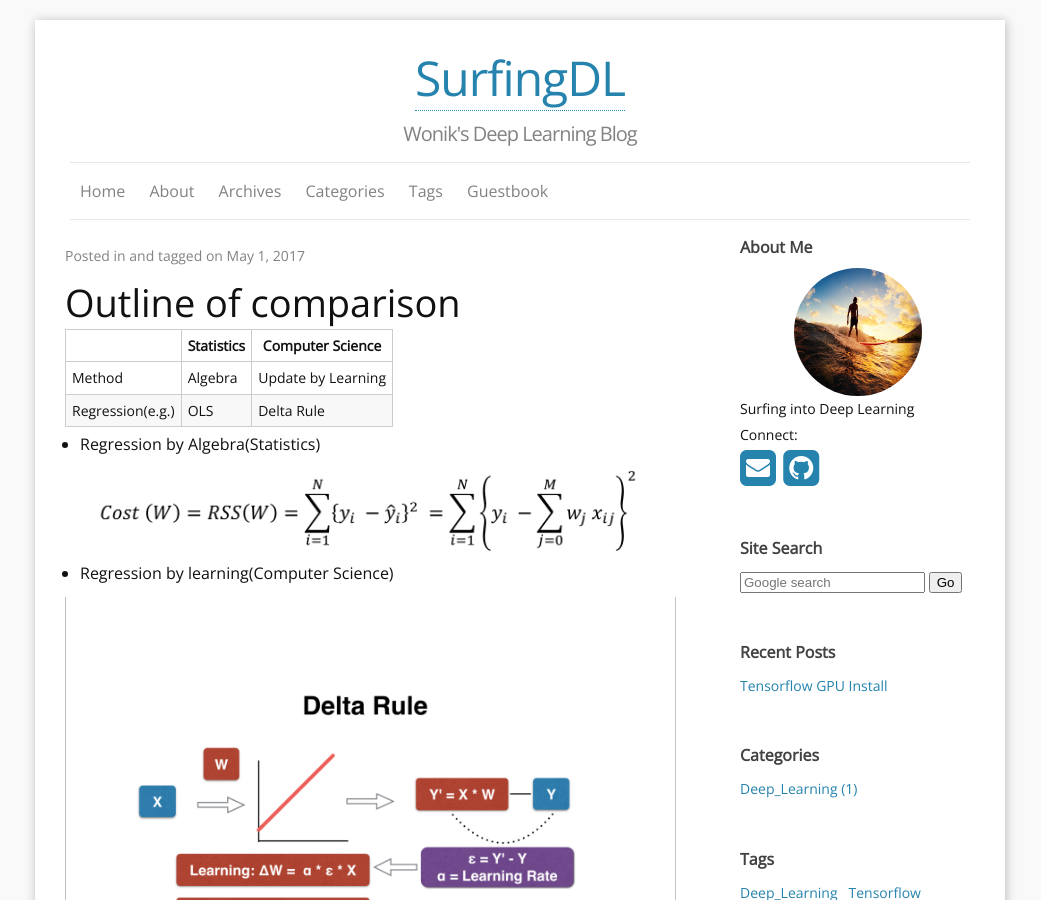
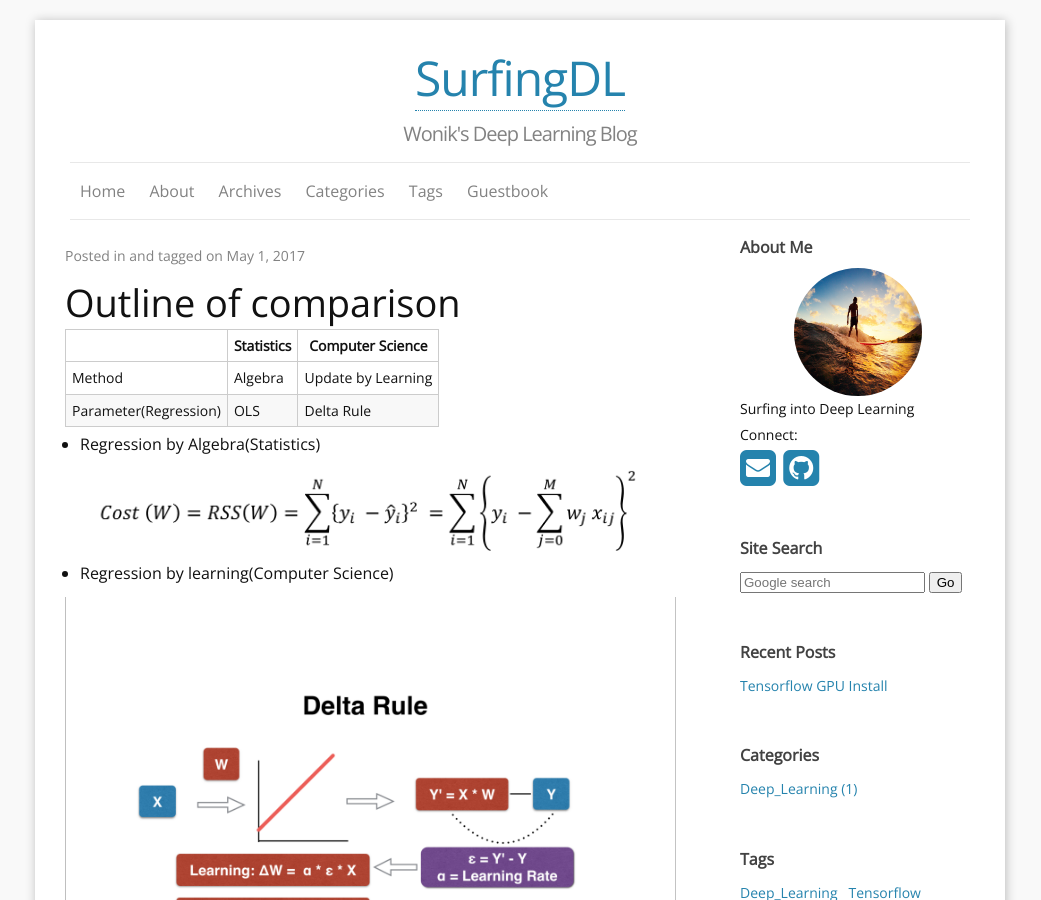
Before and after one commit to wonik/wonikjang.github.io, a Jekyll site: the page built from _posts/2017-04-30-stat_vs_cs.md, in a window 1280 px wide and 900 px high. Shown: the whole window, without its empty margins (120-1161 px from the left). Built offline with Jekyll 4.4.1, drawn with Linux system fonts in a browser that asks for light colours; nearby versions of some CDN libraries; our own code applies the rules of GitHub Pages for plain Markdown files; comment, search, counter and statistics services are not loaded.

Commit message:
Update 2017-04-30-stat_vs_cs.md

```diff
--- a/_posts/2017-04-30-stat_vs_cs.md
+++ b/_posts/2017-04-30-stat_vs_cs.md
@@ -14,10 +14,10 @@ use_math: true
 
 # Outline of comparison
 
-|                  | Statistics | Computer Science   |
-|------------------|------------|--------------------|
-| Method           | Algebra    | Update by Learning |
-| Regression(e.g.) | OLS        | Delta Rule         |
+|                      | Statistics | Computer Science   |
+|----------------------|------------|--------------------|
+| Method               | Algebra    | Update by Learning |
+| Parameter(Regression)| OLS        | Delta Rule         |
 
 
 * Regression by Algebra(Statistics)
```
